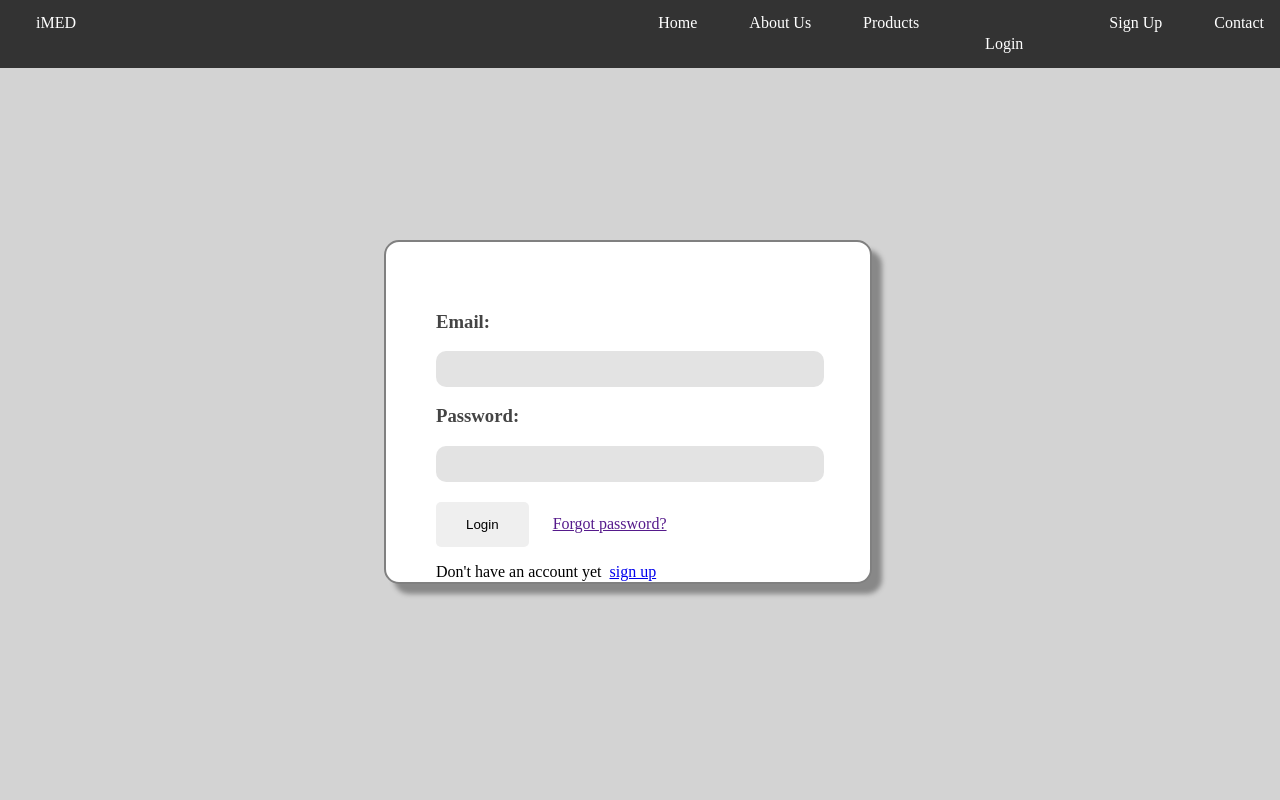
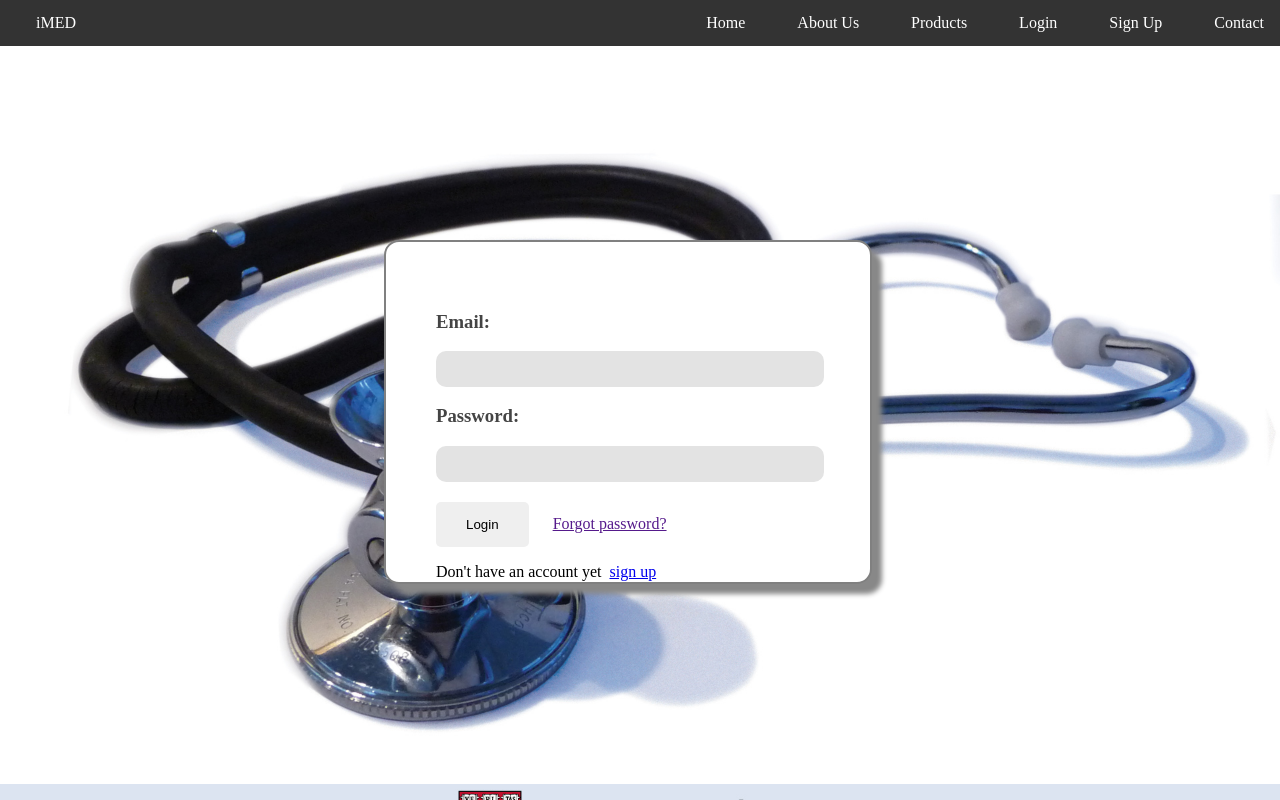
Before and after one commit to praktishalu/master, a website: page public/html/login.html in a window 1280 px wide. Drawn offline with Linux system fonts and the light colour scheme.

Commit message:
background image added and login button correctd

```diff
--- a/public/css/about.css
+++ b/public/css/about.css
@@ -1,9 +1,9 @@
 body{
-    background-color: lightgray;
-    background-image: url(../image/about_us1.jpg);
-	margin: 0px;
-    /*background-position: center;*/
-    background-repeat: no-repeat;
+    background: url(../image/about_us1.jpg) no-repeat center center fixed;
+    margin: 0px;
+    -webkit-background-size: cover;
+    -moz-background-size: cover;
+    -o-background-size: cover;
     background-size: cover;
 }
 ul {
--- a/public/css/home.css
+++ b/public/css/home.css
@@ -1,9 +1,9 @@
 body{
-	background-color: lightgray;
-    background-image: url(../image/vision_mission.jpg);
-	margin: 0px;
-    background-position: center;
-    background-repeat: no-repeat;
+    background: url(../image/vision_mission.jpg) no-repeat center center fixed;
+    margin: 0px;
+    -webkit-background-size: cover;
+    -moz-background-size: cover;
+    -o-background-size: cover;
     background-size: cover;
 }
 ul {
--- a/public/css/login.css
+++ b/public/css/login.css
@@ -1,6 +1,10 @@
 body{
-	background-color: lightgray;
+	background: url(../image/login_background.jpg) no-repeat center center fixed;
 	margin: 0px;
+    -webkit-background-size: cover;
+	-moz-background-size: cover;
+	-o-background-size: cover;
+    background-size: cover;
 }
 #login_box{
 	border: 2px solid gray;
@@ -30,7 +34,7 @@ body{
 	border-radius: 10px;
 	background-color: #aaa5;
 }
-#login_button{
+#signin_login_button{
 	margin-top: 20px;
 	margin-right: 20px;
 	border: none;
--- a/public/css/sign_up.css
+++ b/public/css/sign_up.css
@@ -1,6 +1,10 @@
 body{
-	background-color: lightgray;
+    background: url(../image/sign_up_background.jpg) no-repeat center center fixed;
 	margin: 0px;
+    -webkit-background-size: cover;
+	-moz-background-size: cover;
+	-o-background-size: cover;
+    background-size: cover;
 }
 #signup_box{
 	border: 2px solid gray;
@@ -51,7 +55,7 @@ body{
 	border-radius: 10px;
 	background-color: #aaa5;
 }
-#signup_button{
+#signup_signup_button{
 	margin-top: 20px;
 	margin-right: 20px;
 	border: none;
--- a/public/html/login.html
+++ b/public/html/login.html
@@ -25,7 +25,7 @@
 				<h3 id="label_password">Password:</h3>
 				<input type="password" name="" id="login_password" oninput="validate_signin_password()">
 			</div>
-			<button onclick="login()" id="login_button">Login</button>
+			<button onclick="login()" id="signin_login_button">Login</button>
 			<a href="">Forgot password?</a>
 		<p>Don't have an account yet &nbsp;<a href="../html/sign_up.html">sign up</a></p>
 	</div>
```
Also changed, not shown: public/html/sign_up.html (+2 -1 lines), public/image/login_background.jpg (added), public/image/sign_up_background.jpg (added).
